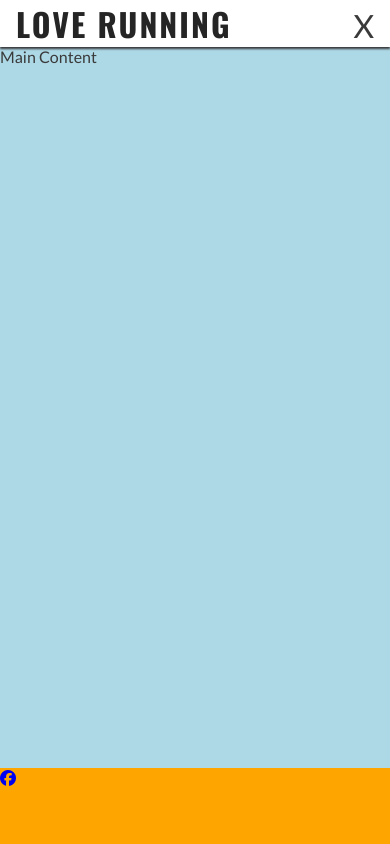
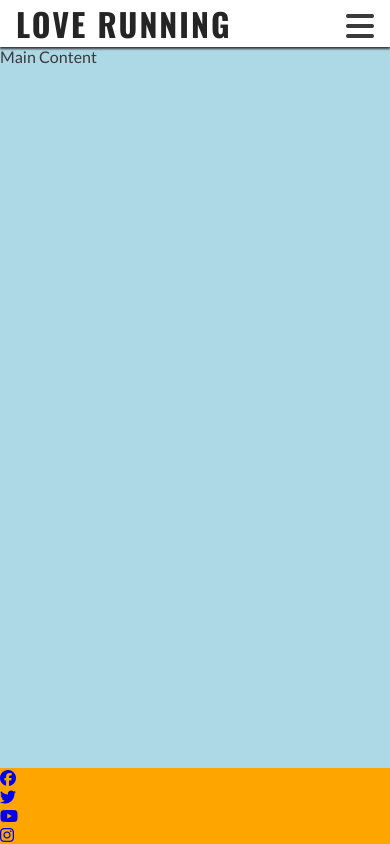
Before and after one commit to alicejardine95/love-running, a plain HTML site: page index.html in a window 390 px wide. Drawn offline with nearby package versions, Linux system fonts and the light colour scheme.

Commit message:
added remaining icons to footer, and icon to navbar dropdown

```diff
--- a/index.html
+++ b/index.html
@@ -24,7 +24,9 @@
             <h1 id="logo">Love Running</h1>
             </a>
             <input type="checkbox" id="nav-toggle" name="nav-toggle">
-        <label for="nav-toggle" class="nav-toggle-label">X</label>
+        <label for="nav-toggle" class="nav-toggle-label">
+            <i class="fa-solid fa-bars"></i>
+        </label>
             <nav>
                 <ul id="menu">
                     <li><a href=""Class="active">Home</a></li>
@@ -41,9 +43,12 @@
     <footer>
         <ul>
            <li><a href="https://www.facebook.com/" target="_blank" rel="noopener" aria-label="Visit our Facebook page (opens in new tab)"><i class="fa-brands fa-facebook"></i></a></a></li>
-           <li></li>
-           <li></li>
-           <li></li>
+
+           <li><a href="https://www.twitter.com/" target="_blank" rel="noopener" aria-label="Visit our Twitter page (opens in new tab)"><i class="fa-brands fa-twitter"></i></a></a></li>
+
+           <li><a href="https://www.youtube.com/" target="_blank" rel="noopener" aria-label="Visit our Youtube channel (opens in new tab)"><i class="fa-brands fa-youtube"></i></a></a></li>
+
+           <li><a href="https://www.instagram.com/" target="_blank" rel="noopener" aria-label="Visit our Instagram page (opens in new tab)"><i class="fa-brands fa-instagram"></i></a></a></li>
         </ul>
     </footer>
 
```
